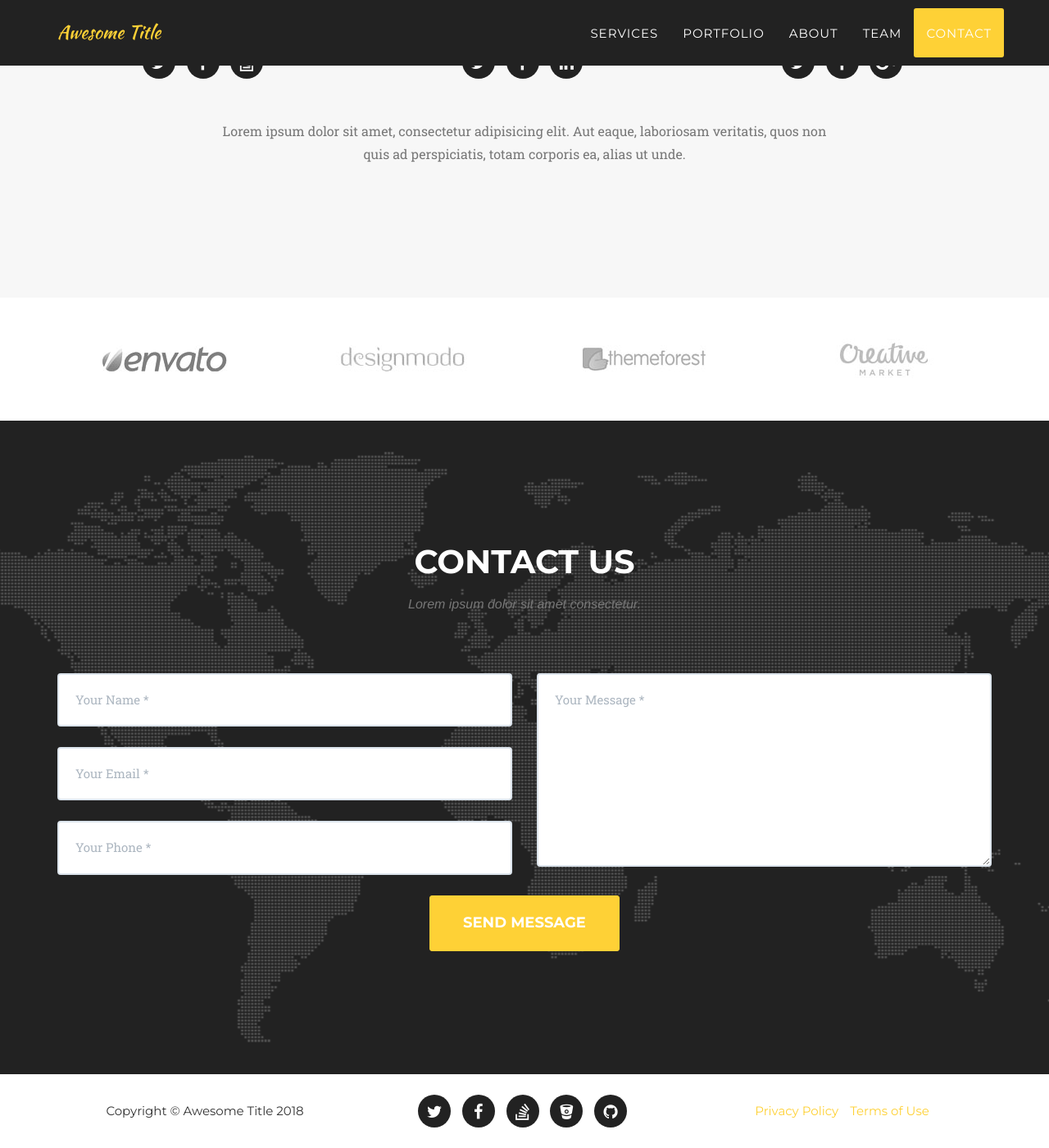
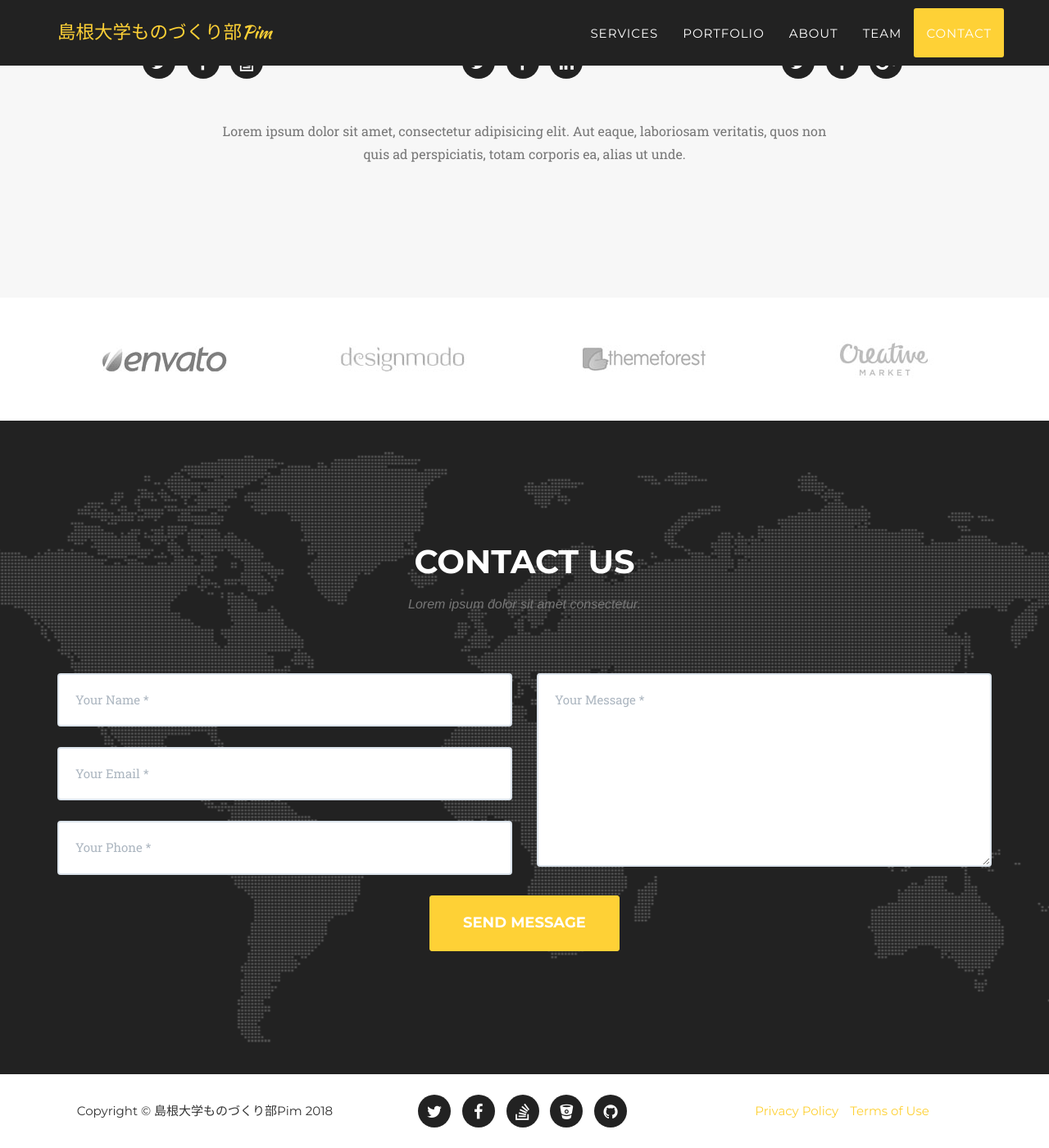
Before and after one commit to pim-shimane/pim-homepage, a Jekyll site: the page built from index.html, in a window 1280 px wide and 1400 px high, scrolled down 5136 px. Shown: the whole window at 82% size. Built offline with Jekyll 4.4.1, drawn with Linux system fonts in a browser that asks for light colours; some web fonts are replaced.

Commit message:
change url

```diff
--- a/_config.yml
+++ b/_config.yml
@@ -1,8 +1,8 @@
-url: https://y7kim.github.io
-baseurl: /agency-jekyll-theme/
+url: https://ssd-ch.github.io
+baseurl:
 
 # Site settings
-title: Awesome Title
+title: 島根大学ものづくり部Pim
 email: your-email@domain.com
 description: "Write an awesome description for your new site here. You can edit this line in _config.yml. It will appear in your document head meta (for Google search results) and in your feed.xml site description."
 
```
